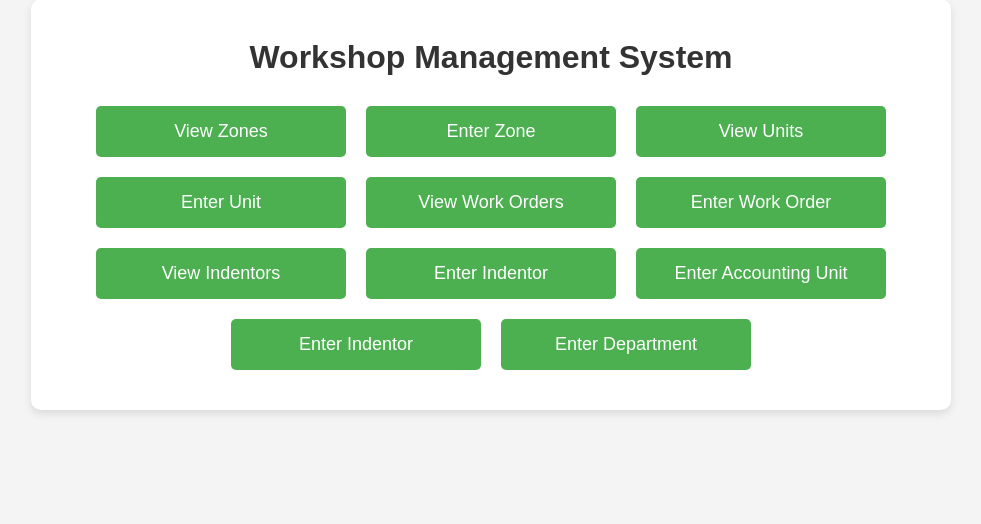
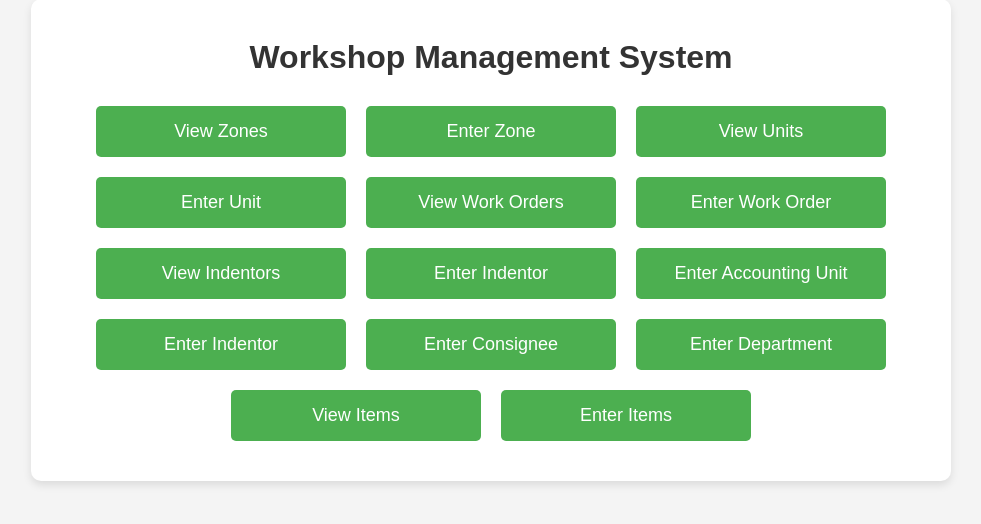
Before and after one commit to itsmepsk/MFTWorkshop, a PHP site: page / in a window 1280 px wide. Shown: the part 161-685 px from the top of the page, without its empty margins (149-1130 px from the left). Run offline with PHP 8.4, Linux system fonts and the light colour scheme.

Commit message:
Added more options in index.php

```diff
--- a/index.php
+++ b/index.php
@@ -71,7 +71,10 @@ include 'header.php'; // Include the header
             <a href="enter_indentor.php" class="link">Enter Indentor</a>
             <a href="enter_accounting_unit.php" class="link">Enter Accounting Unit</a>
             <a href="enter_indentor.php" class="link">Enter Indentor</a>
+            <a href="enter_consignee.php" class="link">Enter Consignee</a>
             <a href="enter_department.php" class="link">Enter Department</a>
+            <a href="items.php" class="link">View Items</a>
+            <a href="enter_item.php" class="link">Enter Items</a>
         </div>
     </div>
 </div>
```
